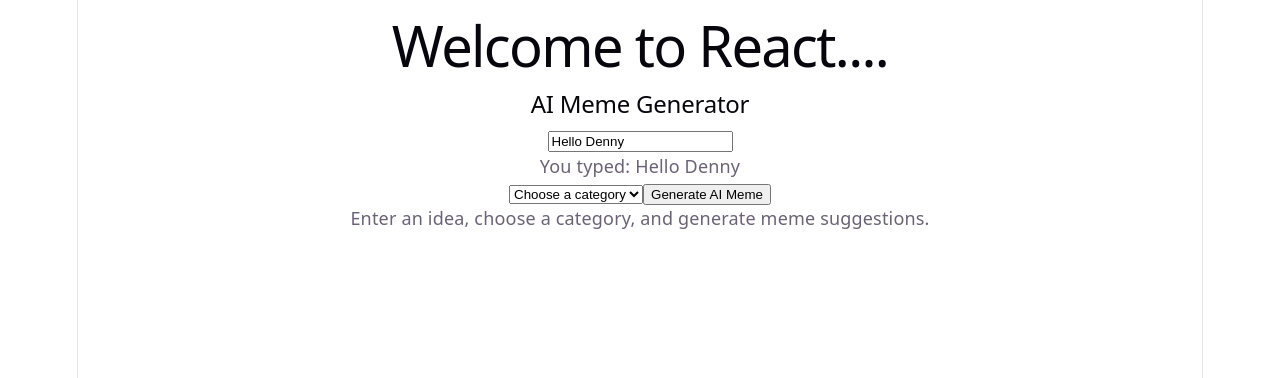
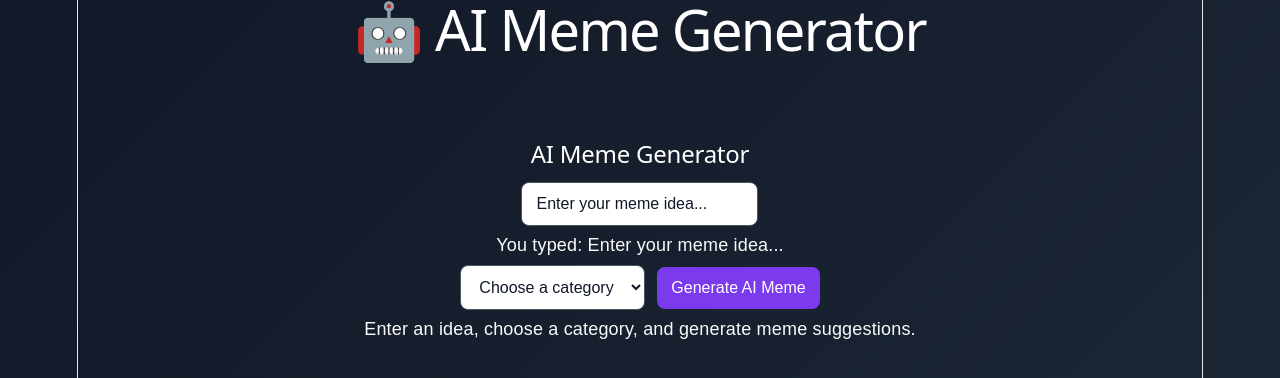
Before and after one commit to DennyM55/meme-generator, a React (Vite) app: page / in a window 1280 px wide. Shown: the top 378 px of the page. Built offline with nearby package versions, Linux system fonts and the light colour scheme.

Commit message:
style: refine meme generator layout

```diff
--- a/src/App.css
+++ b/src/App.css
@@ -17,7 +17,7 @@
 main {
   width: min(1100px, 92%);
   margin: 0 auto;
-  padding: 24px 0 48px;
+  padding: 50px 20px;
   text-align: center;
 }
 
@@ -52,6 +52,7 @@
 h1,
 h2,
 h3 {
+  color: white;
   margin-top: 16px;
 }
 
--- a/src/App.jsx
+++ b/src/App.jsx
@@ -3,6 +3,7 @@
 import MemeForm from "./MemeForm";
 import MemeList from "./MemeList";
 import { generateMemes } from "./api/memes";
+import "./App.css";
 
 function App() {
     const [memes, setMemes] = useState([]);
@@ -32,6 +33,7 @@
                     title="AI Meme Generator"
                     buttonText={loading ? "Generating..." : "Generate AI Meme"}
                     onGenerate={handleGenerate}
+                    loading={loading}
                 />
 
                 {loading && (
--- a/src/Header.jsx
+++ b/src/Header.jsx
@@ -1,5 +1,5 @@
 function Header() {
-    return <h1>Welcome to React....</h1>;
+    return <h1>🤖 AI Meme Generator</h1>;
 }
 
 export default Header;
--- a/src/MemeForm.jsx
+++ b/src/MemeForm.jsx
@@ -1,13 +1,14 @@
 import {useState} from "react";
 
-function MemeForm({title, buttonText, onGenerate}) {
+function MemeForm({title, buttonText, onGenerate, loading}) {
 
-    const [memeIdea, setMemeIdea] = useState("Hello Denny");
+    const [memeIdea, setMemeIdea] = useState("Enter your meme idea...");
     const [category, setCategory] = useState("");
 
     return (
         <>
             <h2>{title}</h2>
+
 
             <input
                 type="text"
@@ -31,7 +32,7 @@
 
             <button
                 type="button"
-                disabled={buttonText === "Generating..."}
+                disabled={loading}
                 onClick={() => onGenerate(memeIdea, category)}
             >
                 {buttonText}
```
